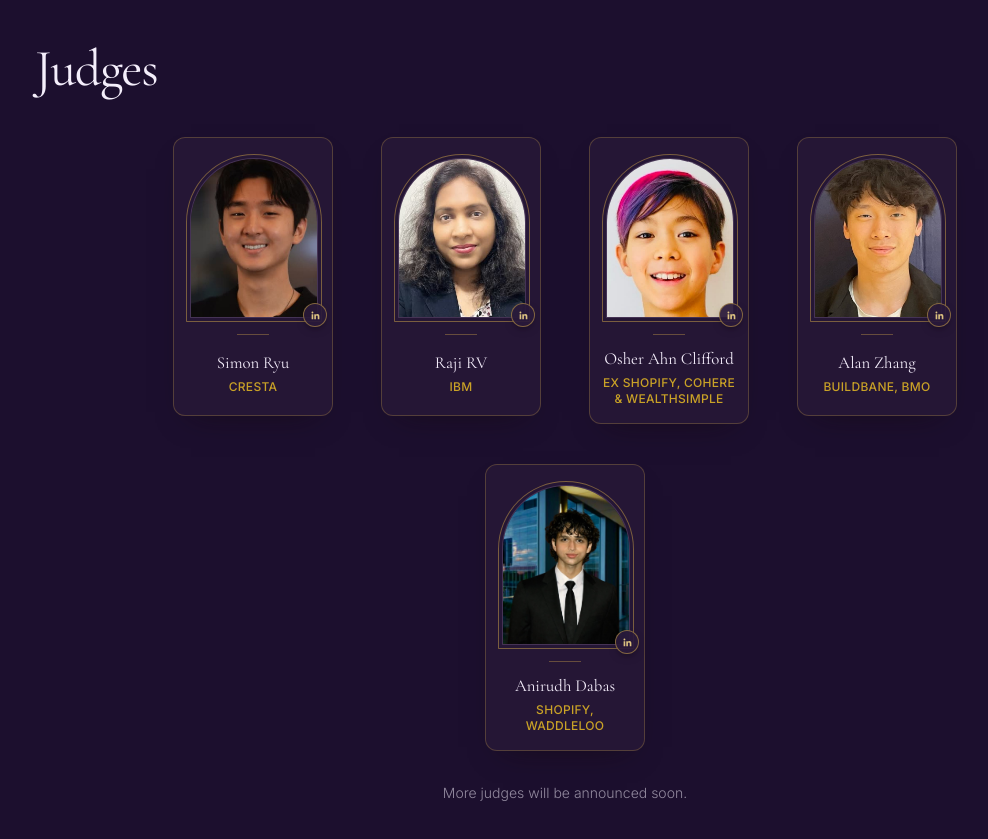
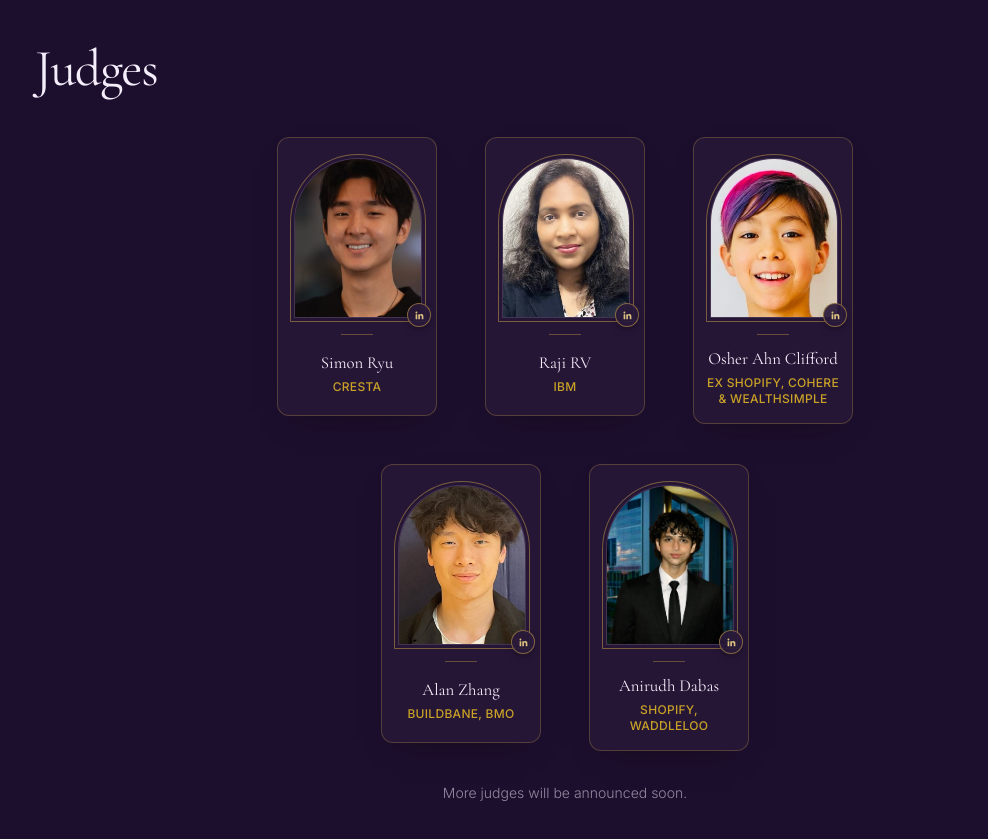
Before and after one commit to vaibhaviagarwal/pivothack, a React (Vite) app: page / in a window 1280 px wide. Shown: the part 2200-3039 px from the top of the page, without its empty margins (75-1063 px from the left). Built offline with nearby package versions, Linux system fonts and the light colour scheme.

Commit message:
add Anirudh Dabas as judge, fix judges grid wrap

```diff
--- a/src/components/Judges.jsx
+++ b/src/components/Judges.jsx
@@ -58,7 +58,7 @@ export default function Judges() {
 
         <div
           data-reveal
-          className="mx-auto mt-10 flex max-w-[820px] flex-wrap justify-center gap-x-4 gap-y-8 sm:gap-x-12 sm:gap-y-10"
+          className="mx-auto mt-10 flex max-w-[620px] flex-wrap justify-center gap-x-4 gap-y-8 sm:gap-x-12 sm:gap-y-10"
         >
           {judges.map((judge) => (
             <ProfileCard
```
